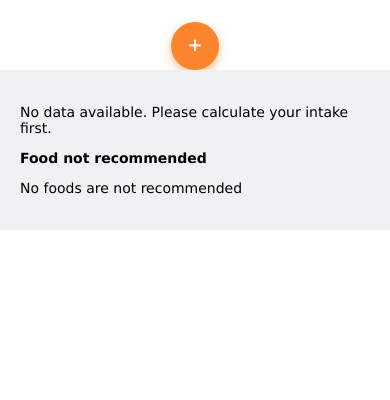
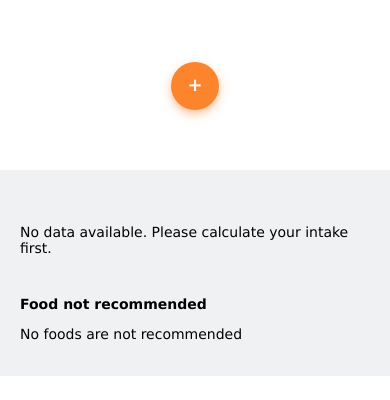
Before and after one commit to danretegan/slim-mom, a React (Create React App) app: page /slim-mom/diary in a window 390 px wide. Shown: the part 441-841 px from the top of the page. Built offline with nearby package versions, Linux system fonts and the light colour scheme; the HTML template or start-up script is replaced by a standard one.

Commit message:
Diary mobile css

```diff
--- a/src/components/DiaryProductsList/DiaryProductsList.module.css
+++ b/src/components/DiaryProductsList/DiaryProductsList.module.css
@@ -2,5 +2,5 @@
     padding-left: 0;
     font-size: 14px;
     margin: 0;
-    padding-bottom: 20px;
+    padding-bottom: 60px;
 }
--- a/src/components/Summary/Summary.module.css
+++ b/src/components/Summary/Summary.module.css
@@ -3,18 +3,19 @@
     font-size: 14px;
     padding: 20px;
     margin: 0 auto;
-
-
-
+    padding-top: 40px;
+    margin-top: 60px;
 }
 
 .title {
+    margin: 0;
     font-weight: bold;
 }
 
 .dailyRate {
     padding: 0;
     margin: 0;
+    margin-bottom: 40px;
 }
 
 .summary {
```
